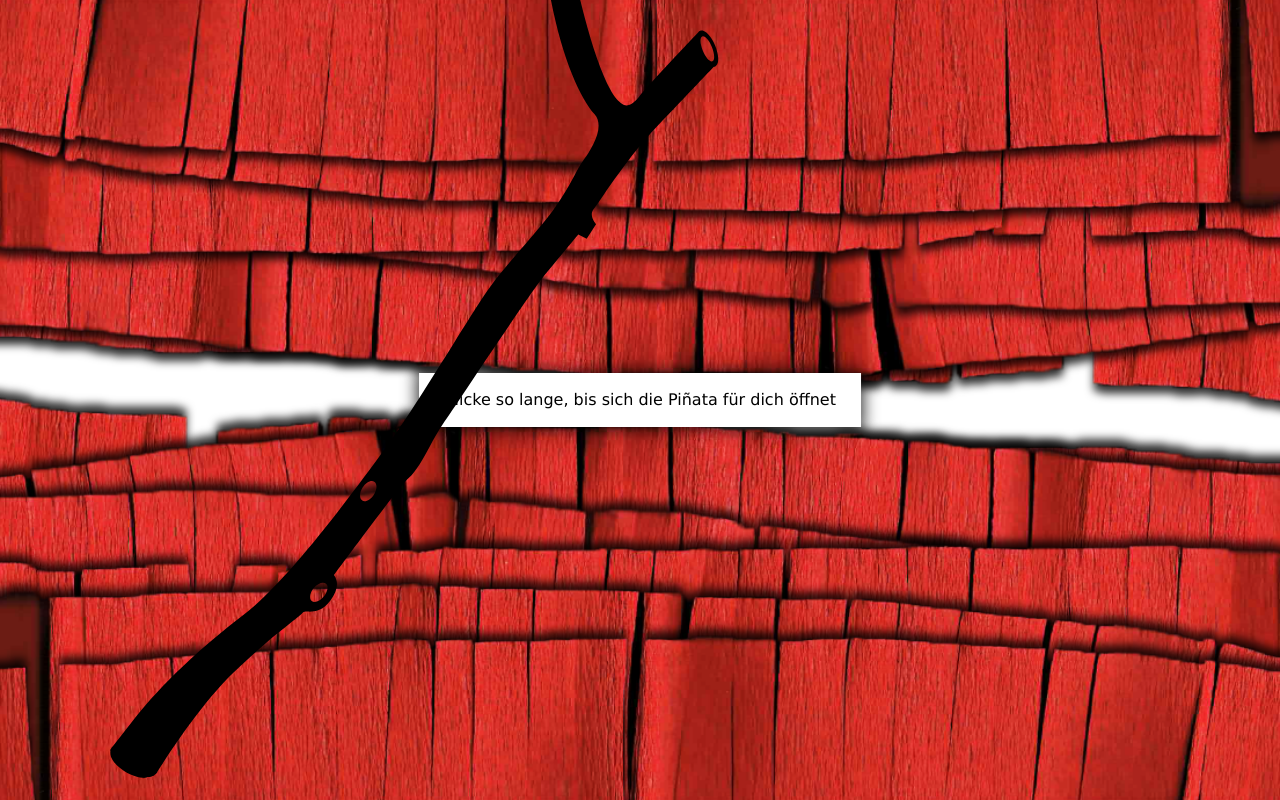
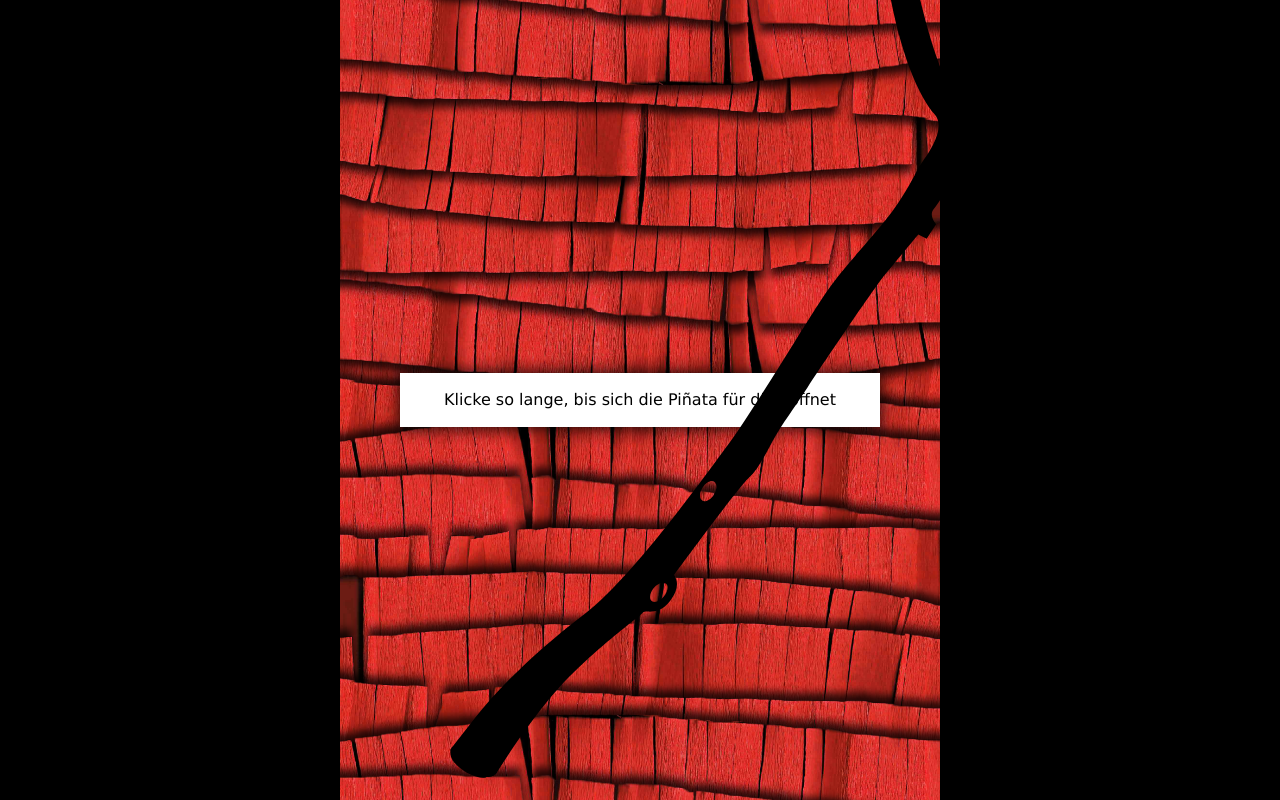
Before and after one commit to farzadgo/bua-newyears-card, a website built with Vite: page index.html in a window 1280 px wide. Built offline with nearby package versions, Linux system fonts and the light colour scheme.

Commit message:
feat: first desktop adaptations

```diff
--- a/index.html
+++ b/index.html
@@ -2,6 +2,8 @@
 <html lang="en">
   <head>
     <meta charset="UTF-8" />
+
+    <meta name="viewport" content="width=device-width, initial-scale=1.0, maximum-scale=1.0, user-scalable=no" />
     <link rel="icon" type="image/svg+xml" href="/vite.svg" />
     <meta name="viewport" content="width=device-width, initial-scale=1.0" />
     <title>Bas & Aer New Year's Card</title>
--- a/main.js
+++ b/main.js
@@ -54,7 +54,8 @@ container.appendChild(messageDiv);
 
 
 let aspectRatio = window.innerWidth / window.innerHeight;
-let fringeLimit = Math.ceil(images.length / aspectRatio);
+// let fringeLimit = Math.ceil(images.length / aspectRatio);
+let fringeLimit = 12;
 
 for (let i = 0; i < fringeLimit - images.length; i++) images.push(images[i]);
 
--- a/style.css
+++ b/style.css
@@ -7,15 +7,20 @@
 }
 
 body {
-  /* background-color: black; */
+  background-color: black;
   margin: 0;
   height: 100vh;
   width: 100vw;
   cursor: none;
+
 }
 
 #app {
   overflow: hidden;
+  max-width: 600px;
+  margin: 0 auto;
+  background-color: #F5EAEA;
+  position: relative;
 }
 
 .upper,
@@ -28,12 +33,12 @@ body {
 }
 .upper {
   /* border: 10px solid tomato; */
-  left: -20vw;
+  left: -20%;
 }
 .lower {
   /* border: 10px solid dodgerblue; */
   bottom: 0;
-  left: -20vw;
+  left: -20%;
   transform: rotate(180deg);
 }
 
@@ -66,6 +71,7 @@ body {
   font-family: Verdana, Geneva, Tahoma, sans-serif;
   line-height: 1.5;
   transition: opacity 2s ease-in-out;
+  width: 80%;
 }
 .welcome {
   padding: 15px 25px;
```
